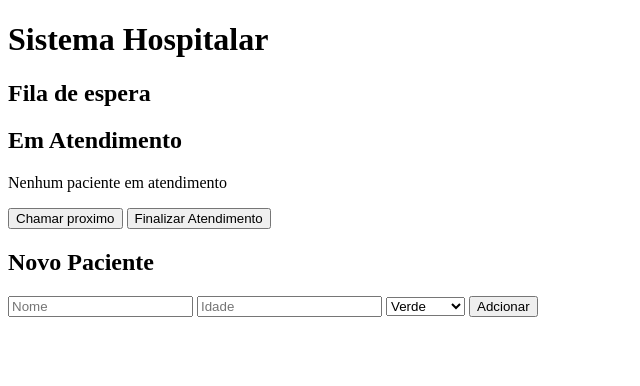
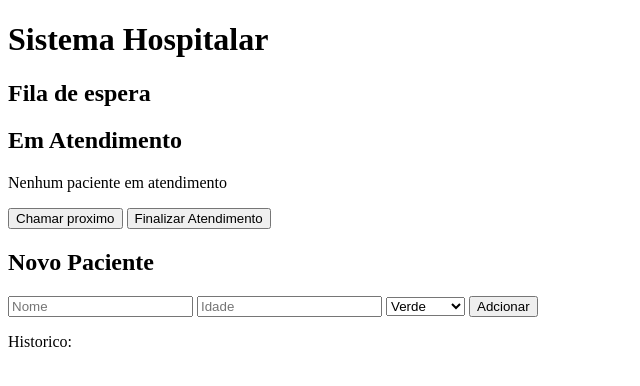
Before and after one commit to devjorgenascimento/sistema-hospital-js, a website with bundled scripts: page front-end/index.html in a window 1280 px wide. Shown: the full height of the page, 0-640 px from the left. Built offline with nearby package versions, Linux system fonts and the light colour scheme.

Commit message:
Implementa o ciclo completo de atendimento com historico

```diff
--- a/front-end/index.html
+++ b/front-end/index.html
@@ -33,6 +33,11 @@
     <button id="btnAdcionar">Adcionar</button>
   </div>
 
+  <div>
+    <p>Historico: </p>
+    <p id="historico"></p>
+  </div>
+
   <script type="module" src="dist/main.js"></script>
 </body>
 </html>
--- a/front-end/src/main.ts
+++ b/front-end/src/main.ts
@@ -107,7 +107,7 @@ function renderizarHistorico(): void {
 
     historico.forEach((paciente) => {
         const li = document.createElement("li");
-        li.textContent = `${paciente.nome} - ${paciente.prioridade}`
+        li.textContent = `${paciente.nome} - ${paciente.prioridade} - ${paciente.idade} Anos`
         li.classList.add(paciente.prioridade);
         lista.appendChild(li);
     });
```
